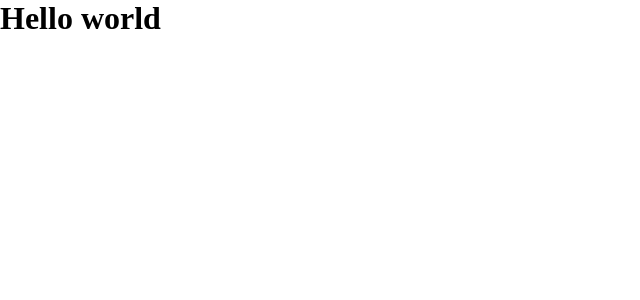
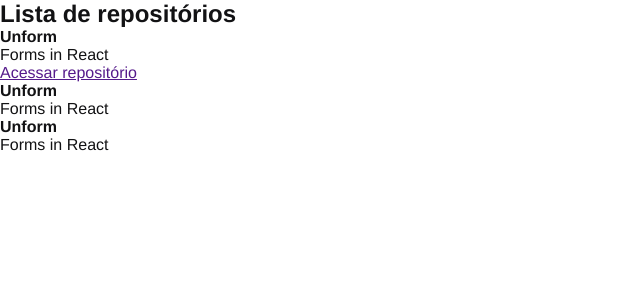
Before and after one commit to LuizAlexandreSilva/ignite-reactjs-01-github-explorer, a React app: page / in a window 1280 px wide. Shown: the top 300 px of the page, without its empty margins (0-640 px from the left). Built offline with nearby package versions, Linux system fonts and the light colour scheme.

Commit message:
primeiro componente react

```diff
--- a/src/App.jsx
+++ b/src/App.jsx
@@ -1,5 +1,6 @@
+import { RepositoryList } from "./components/RepositoryList";
 import "./styles/global.scss";
 
 export function App() {
-  return <h1>Hello world</h1>;
+  return <RepositoryList />;
 }
--- /dev/null
+++ b/src/components/RepositoryList.jsx
@@ -0,0 +1,28 @@
+export function RepositoryList() {
+  return (
+    <section className="repository-list">
+      <h1>Lista de repositórios</h1>
+
+      <ul>
+        <li>
+          <strong>Unform</strong>
+          <p>Forms in React</p>
+
+          <a href="">Acessar repositório</a>
+        </li>
+        <li>
+          <strong>Unform</strong>
+          <p>Forms in React</p>
+
+          <a href=""></a>
+        </li>
+        <li>
+          <strong>Unform</strong>
+          <p>Forms in React</p>
+
+          <a href=""></a>
+        </li>
+      </ul>
+    </section>
+  );
+}
--- a/src/styles/global.scss
+++ b/src/styles/global.scss
@@ -5,5 +5,6 @@
 }
 
 body {
-  font: Arial, Helvetica, sans-serif;
+  font: 16px "Helvetica Neue", Arial, sans-serif;
+  color: #121214;
 }
```
